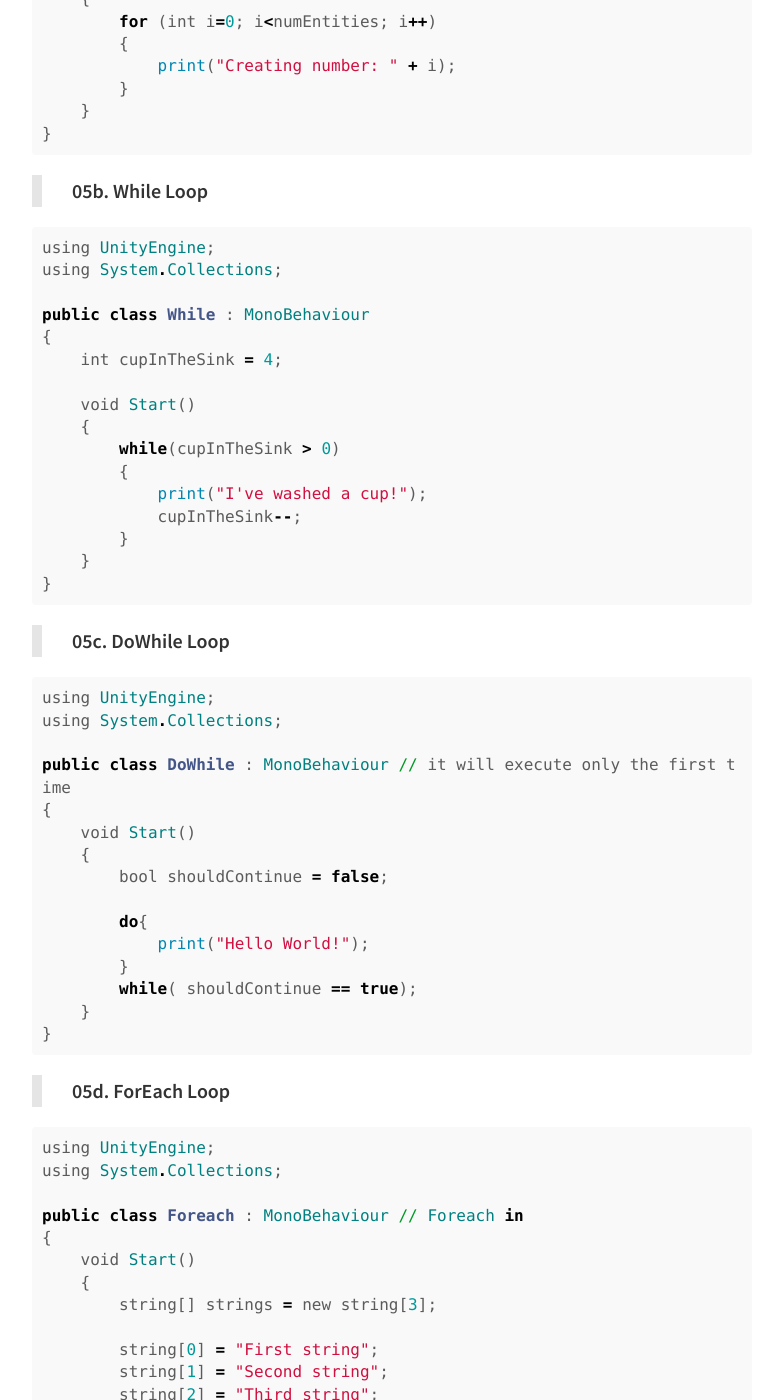
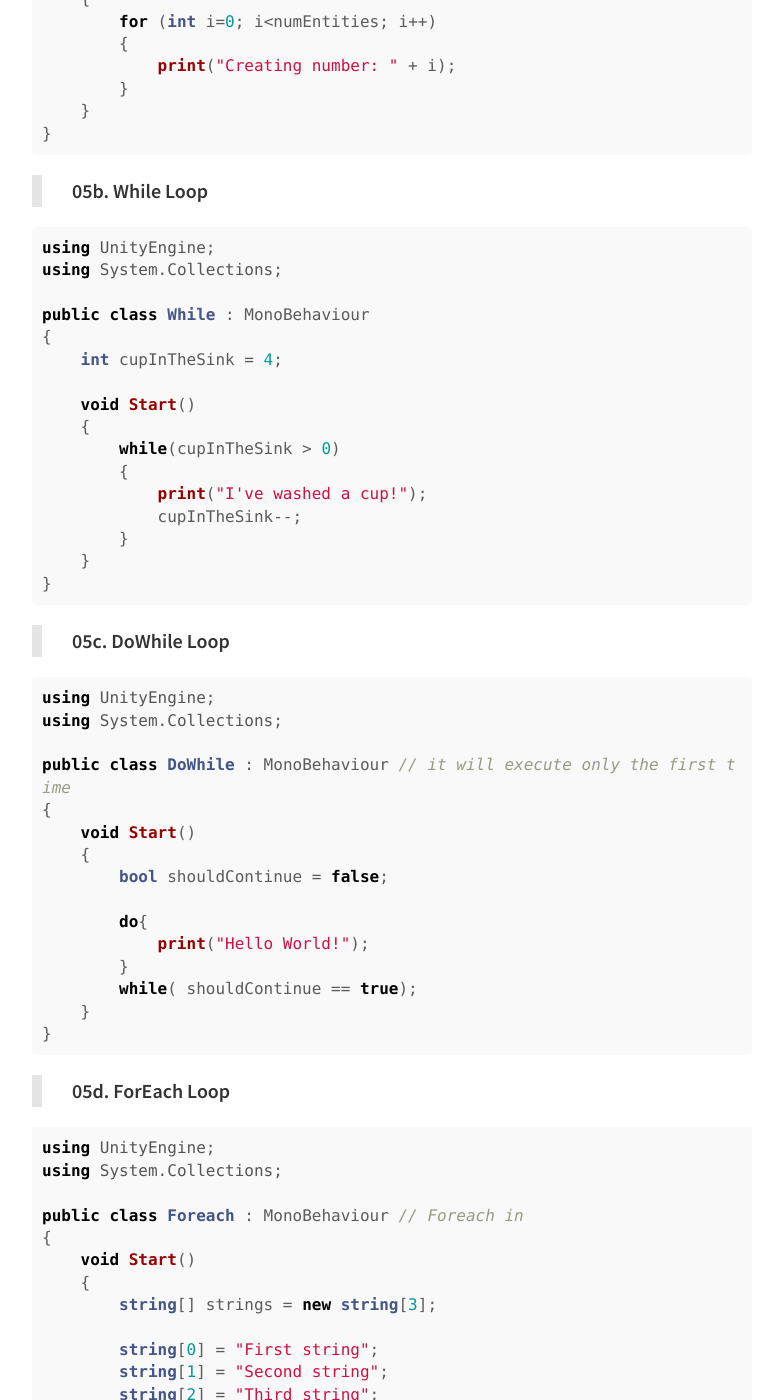
Before and after one commit to bernatferragut/FutureWeb-blog, a Jekyll site: the page built from _posts/30-11-16-VR-Scripting in Unity.md, in a window 1280 px wide and 1400 px high, scrolled down 2935 px. Shown: the whole window, without its empty margins (248-1014 px from the left). Built offline with Jekyll 4.4.1, drawn with Linux system fonts in a browser that asks for light colours; nearby versions of some CDN libraries; comment, search, counter and statistics services are not loaded; some of the changed text lies outside the part shown.

````diff
--- a/_posts/30-11-16-VR-Scripting in Unity.md
+++ b/_posts/30-11-16-VR-Scripting in Unity.md
@@ -12,7 +12,7 @@ share: true
 
 > **01. Scripts as Behaviours Components**
 
-```ruby
+```c#
 using UnityEngine;
 using System.Collections;
 
@@ -37,7 +37,7 @@ public class ExampleBehaviourScript : MonoBehaviour
 ```
 > **02. Variables and Functions**
 
-```ruby
+```c#
 using UnityEngine;
 using System.Collections;
 
@@ -62,7 +62,7 @@ public class VariablesAndFunctions : MonoBehaviour
 
 > **03. Conventions and Syntax**
 
-```ruby
+```c#
 using UnityEngine;
 using System.Collections;
 
@@ -82,7 +82,7 @@ public class ConventionsAndSyntax : MonoBehaviour
 
 > **04. IF Statements**
 
-```ruby
+```c#
 using UnityEngine;
 using System.Collections;
 
@@ -120,7 +120,7 @@ public class IfStatements : MonoBehaviour
 
 > **05a. For Loop**
 
-```ruby
+```c#
 using UnityEngine;
 using System.Collections;
 
@@ -140,7 +140,7 @@ public class ForLoop : MonoBehaviour
 
 > **05b. While Loop**
 
-```ruby
+```c#
 using UnityEngine;
 using System.Collections;
 
@@ -161,7 +161,7 @@ public class While : MonoBehaviour
 
 > **05c. DoWhile Loop**
 
-```ruby
+```c#
 using UnityEngine;
 using System.Collections;
 
@@ -181,7 +181,7 @@ public class DoWhile : MonoBehaviour // it will execute only the first time
 
 > **05d. ForEach Loop**
 
-```ruby
+```c#
 using UnityEngine;
 using System.Collections;
 
@@ -205,7 +205,7 @@ public class Foreach : MonoBehaviour // Foreach in
 
 > **06. ScopeAndAccessModifiers**
 
-```ruby
+```c#
 using UnityEngine;
 using System.Collections;
 
````
